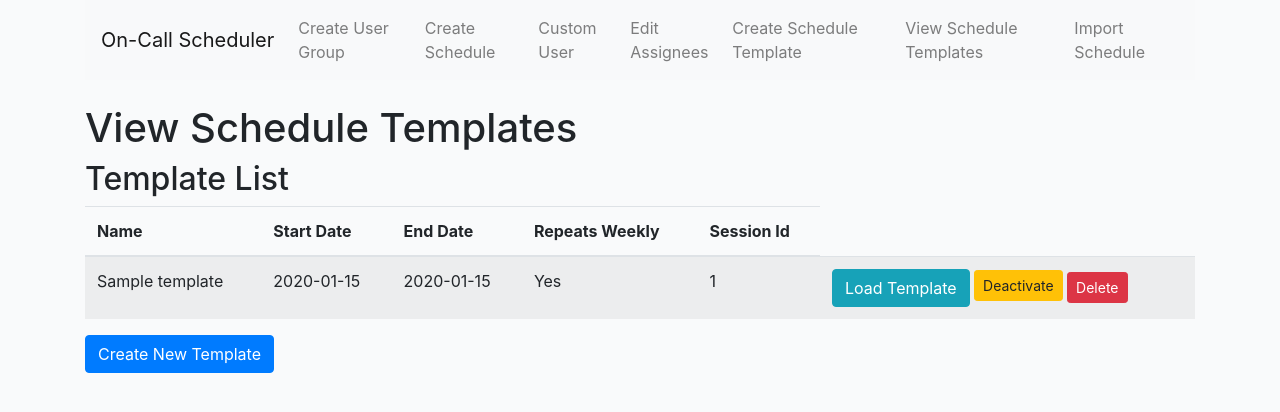
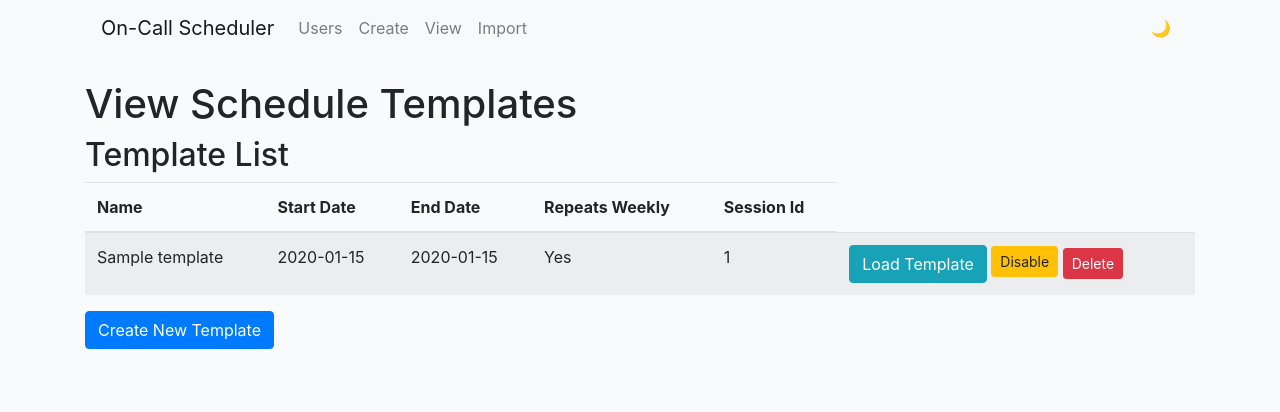
Before and after one commit to OR9-Systems/oncall_scheduler_app, a Flask app: page /view_templates in a window 1280 px wide. Shown: the top 412 px of the page. Run offline with Flask 3, Linux system fonts and the light colour scheme; tables that the repository leaves empty hold one stand-in row (values such as "Sample post"); some libraries are stand-ins or nearby versions.

Commit message:
Added Dark Mode and Fixed Bugs

```diff
--- a/oncall_scheduler/oncallapp/forms.py
+++ b/oncall_scheduler/oncallapp/forms.py
@@ -109,6 +109,7 @@ class ModifyUserForm(FlaskForm):
         else:
             self.user.choices = []
 
+
 class CreateUserForm(FlaskForm):
     name = StringField('User Name', validators=[DataRequired()])
     group = SelectField('User Group', coerce=int, validators=[DataRequired()])
--- a/oncall_scheduler/oncallapp/routes.py
+++ b/oncall_scheduler/oncallapp/routes.py
@@ -174,6 +174,7 @@ def ec_works():
 def view_schedule():
     schedules = Schedule.query.all()
     return render_template('view_schedule.html', schedules=schedules)
+
 @app.route('/modify_user', methods=['GET', 'POST'])
 def modify_user():
     # Determine the group_id: if None, default to the first group
--- a/oncall_scheduler/oncallapp/templates/base.html
+++ b/oncall_scheduler/oncallapp/templates/base.html
@@ -21,6 +21,36 @@
             width: 80px;
         }
     </style>
+
+
+
+
+   <style>
+
+    .form-check-input {
+    position: absolute;
+    margin-top: .3rem;
+    margin-left: 0.75rem;
+}
+
+    body.dark-mode {
+    filter: invert(1);
+    background-color: #000;
+    }
+
+    /* reInvert colors for dark mode */
+    .dark-mode .ec-now-indicator,
+    .dark-mode .ec-event,
+    .dark-mode .ec-event-body,
+    .dark-mode .btn,
+    .dark-mode .alert-success,
+    .dark-mode .alert-danger {
+    filter: invert(1); /* Revert the invert */
+    }
+
+
+
+    </style>
 </head>
 
 <body>
@@ -30,7 +60,7 @@
             <a class="navbar-brand" href="{{ url_for('index') }}">On-Call Scheduler</a>
             <div class="collapse navbar-collapse">
                 <ul class="navbar-nav mr-auto">
-                    <li class="nav-item">
+                   <!-- <li class="nav-item">
                         <a class="nav-link" href="{{ url_for('create_group') }}">Create User Group</a>
                     </li>
                     <li class="nav-item">
@@ -38,20 +68,23 @@
                     </li>
                     <li class="nav-item">
                         <a class="nav-link" href="{{ url_for('create_user') }}">Custom User</a>
+                    </li>-->
+                    <li class="nav-item">
+                        <a class="nav-link" href="{{ url_for('modify_user') }}">Users</a>
                     </li>
                     <li class="nav-item">
-                        <a class="nav-link" href="{{ url_for('modify_user') }}">Edit Assignees</a>
+                        <a class="nav-link" href="{{ url_for('create_template') }}">Create</a>
                     </li>
                     <li class="nav-item">
-                        <a class="nav-link" href="{{ url_for('create_template') }}">Create Schedule Template</a>
-                    </li>
-                    <li class="nav-item">
-                        <a class="nav-link" href="{{ url_for('view_templates') }}">View Schedule Templates</a>
+                        <a class="nav-link" href="{{ url_for('view_templates') }}">View</a>
                     </li>
                      <li class="nav-item">
-                        <a class="nav-link" href="{{ url_for('import_schedule') }}">Import Schedule</a>
+                        <a class="nav-link" href="{{ url_for('import_schedule') }}">Import</a>
                     </li>
                 </ul>
+            </div>
+            <div class="form-inline ml-auto">
+                <label class="mr-2 mb-0 text-dark">🌙<input type="checkbox" id="theme-toggle" class="custom-control-input" /></label>
             </div>
         </nav>
         <br>
@@ -69,6 +102,27 @@
     <script src="https://cdnjs.cloudflare.com/ajax/libs/jquery/3.6.0/jquery.min.js"></script>
     <script src="https://cdnjs.cloudflare.com/ajax/libs/jqueryui/1.12.1/jquery-ui.min.js"></script>
     <script src="https://cdnjs.cloudflare.com/ajax/libs/bootstrap-datepicker/1.9.0/js/bootstrap-datepicker.min.js"></script>
+    <script>
+        const toggle = document.getElementById('theme-toggle');
+        const body = document.body;
+
+        // Apply saved theme preference
+        const isDark = localStorage.getItem('theme') === 'dark';
+        if (isDark) {
+            body.classList.add('dark-mode');
+            toggle.checked = true;
+        }
+
+        toggle.addEventListener('change', () => {
+            if (toggle.checked) {
+                body.classList.add('dark-mode');
+                localStorage.setItem('theme', 'dark');
+            } else {
+                body.classList.remove('dark-mode');
+                localStorage.setItem('theme', 'light');
+            }
+        });
+    </script>
 </body>
 
 </html>
--- a/oncall_scheduler/oncallapp/templates/modify_user.html
+++ b/oncall_scheduler/oncallapp/templates/modify_user.html
@@ -23,7 +23,7 @@
         {{ form.action(class="form-control") }}
     </div>
     <div class="form-group">
-        {{ form.submit(class="btn btn-primary") }}
+        {{ form.submit(class="btn btn-primary") }}  <a href="{{ url_for('create_user') }}" class="btn btn-primary"> Custom User</a> <a href="{{ url_for('create_group') }}" class="btn btn-primary"> Custom Group</a>
     </div>
 </form>
 
--- a/oncall_scheduler/oncallapp/templates/view_templates.html
+++ b/oncall_scheduler/oncallapp/templates/view_templates.html
@@ -32,7 +32,7 @@
                 class="btn btn-sm mb-1 toggle-activation-btn {{ 'btn-warning' if template.test_mode else 'btn-success' }}"
                 data-template-id="{{ template.id }}"
                 data-active="{{ 'true' if template.test_mode else 'false' }}">
-                {{ 'Deactivate' if template.test_mode else 'Activate' }}
+                {{ 'Disable' if template.test_mode else 'Activate' }}
                 </button>
 
                 <!-- Delete Button -->
@@ -96,7 +96,7 @@
                     .then(data => {
                         alert(data.message);
                         // Toggle button label and class
-                        this.textContent = isActive ? 'Activate' : 'Deactivate';
+                        this.textContent = isActive ? 'Activate' : 'Disable';
                         this.classList.toggle('btn-success', !isActive);
                         this.classList.toggle('btn-warning', isActive);
                         this.dataset.active = (!isActive).toString();
```
